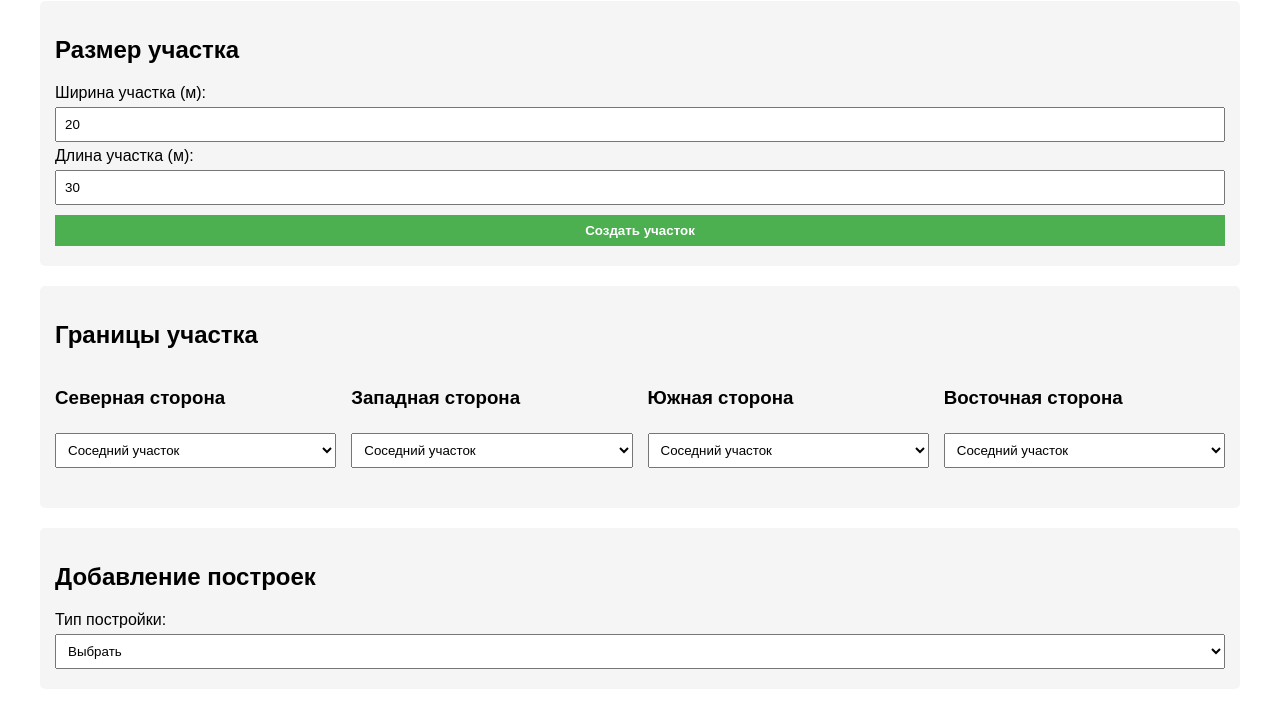
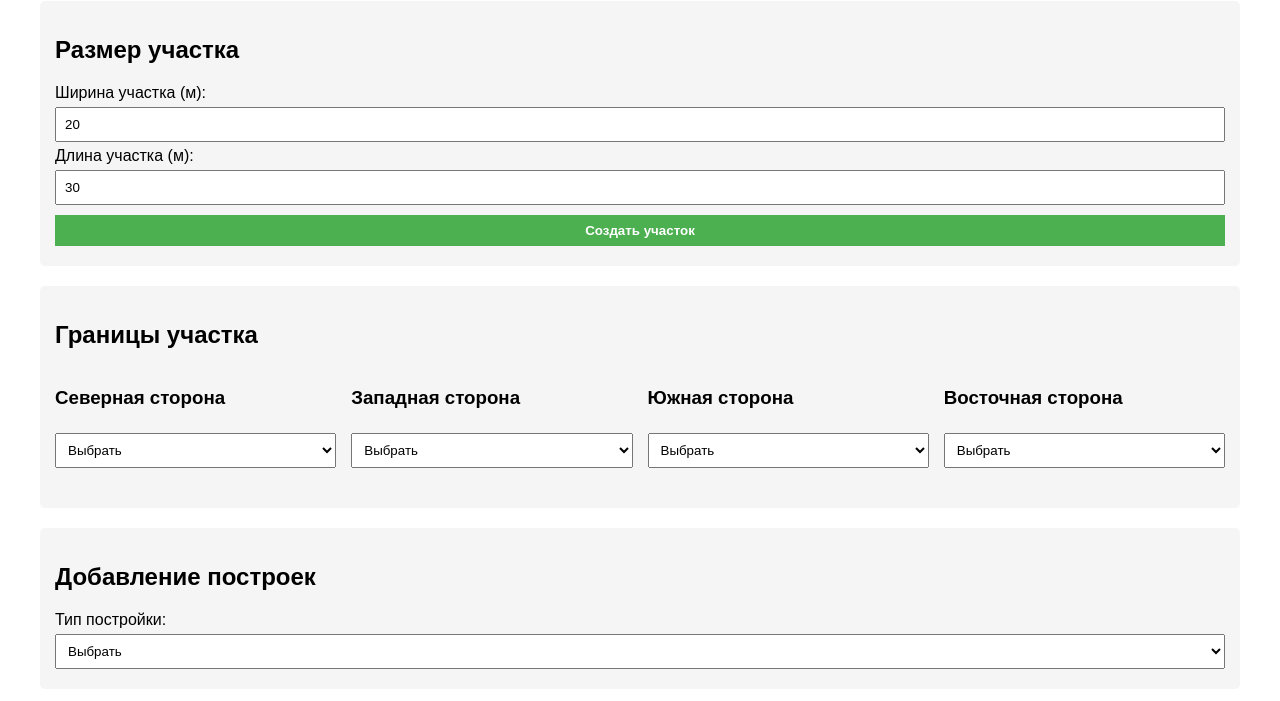
Before and after one commit to kolabse/YardMap, a plain HTML site: page index.html in a window 1280 px wide. Both pictures are taken after a click on the button "Создать участок". Shown: the part 99-800 px from the top of the page. Drawn offline with Linux system fonts and the light colour scheme.

Commit message:
Update index.html

```diff
--- a/index.html
+++ b/index.html
@@ -31,7 +31,7 @@
                     <option value="" selected disabled>Выбрать</option>
                     <option value="road">Дорога</option>
                     <option value="forest">Лес</option>
-                    <option value="neighbor" selected>Соседний участок</option>
+                    <option value="neighbor">Соседний участок</option>
                     <option value="ditch">Канава</option>
                 </select>
             </div>
@@ -41,7 +41,7 @@
                     <option value="" selected disabled>Выбрать</option>
                     <option value="road">Дорога</option>
                     <option value="forest">Лес</option>
-                    <option value="neighbor" selected>Соседний участок</option>
+                    <option value="neighbor">Соседний участок</option>
                     <option value="ditch">Канава</option>
                 </select>
             </div>
@@ -52,7 +52,7 @@
                     <option value="" selected disabled>Выбрать</option>
                     <option value="road">Дорога</option>
                     <option value="forest">Лес</option>
-                    <option value="neighbor" selected>Соседний участок</option>
+                    <option value="neighbor">Соседний участок</option>
                     <option value="ditch">Канава</option>
                 </select>
             </div>
@@ -62,7 +62,7 @@
                     <option value="" selected disabled>Выбрать</option>
                     <option value="road">Дорога</option>
                     <option value="forest">Лес</option>
-                    <option value="neighbor" selected>Соседний участок</option>
+                    <option value="neighbor">Соседний участок</option>
                     <option value="ditch">Канава</option>
                 </select>
             </div>
```
